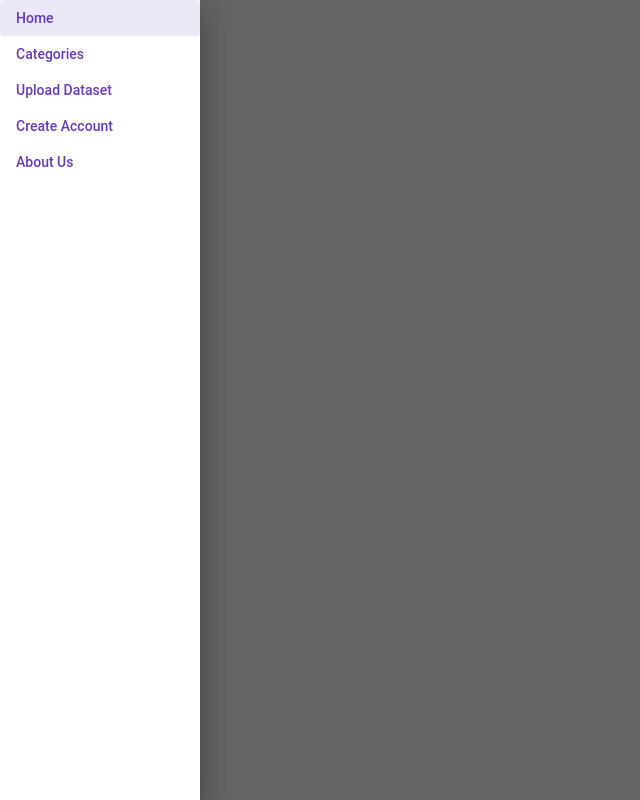
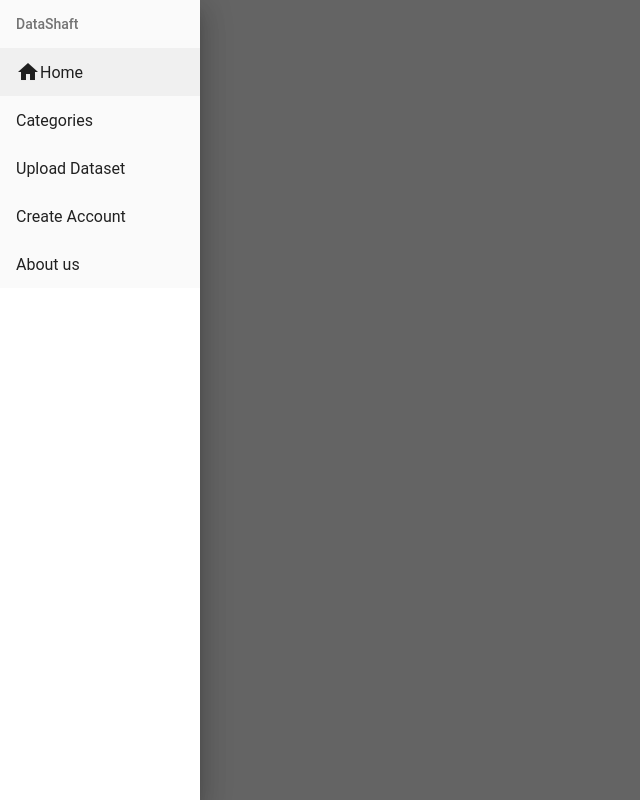
Before and after one commit to SavidyaXCVIII/Data-Visualization-and-Prediction-Portal, an Angular app in the folder frontend-sdgp/: page / in a window 1280 px wide. Both pictures are taken after a click on the button "menu". Shown: the whole page, without its empty margins (0-640 px from the left). Built offline with nearby package versions, Linux system fonts and the light colour scheme.

Commit message:
+ Fixed Routing for Home, About us, Category pages

```diff
--- a/frontend-sdgp/src/app/app-routing.module.ts
+++ b/frontend-sdgp/src/app/app-routing.module.ts
@@ -4,21 +4,32 @@ import {CategoryComponent} from "./modules/home/pages/category/category.componen
 
 
 const routes: Routes = [
-  {
-    path:'category',
-    loadChildren: './modules/search/search.module#SearchModule'
-  },
+
   {
     path:'home',
     loadChildren: './modules/home/home.module#HomeModule',
 
   },
   {
-    path:'about-us',
-    loadChildren: './modules/pages/aboutus/aboutus.module#AboutUsModule',
-
+    path: 'account',
+    loadChildren: '/modules/account/account.module#AccountModule'
   },
-
+  {
+    path: 'feature-prediction',
+    loadChildren: '/modules/featurePrediction/featurePrediction.module#FeaturePredictionModule'
+  },
+  {
+    path: 'search',
+    loadChildren: '/modules/search/search.module#SearchModule'
+  },
+  {
+    path: 'upload-dataset',
+    loadChildren: '/modules/uploaddataset/uploaddataset.module#UploadDatasetModule'
+  },
+  {
+    path: 'view-graph',
+    loadChildren: '/modules/viewGraph/viewGraph.module#ViewGraphModule'
+  },
   {
     path: '',
     redirectTo: '',
--- a/frontend-sdgp/src/app/app.component.html
+++ b/frontend-sdgp/src/app/app.component.html
@@ -2,11 +2,22 @@
 
   <mat-drawer-container class="container" autosize>
     <mat-drawer #drawer class="sidenav">
-      <button mat-button color="primary" routerLink="/home">Home</button>
-      <button mat-button color="primary" routerLink="/category">Categories</button>
-      <button mat-button color="primary" routerLink="/upload-dataset">Upload Dataset</button>
-      <button mat-button color="primary" routerLink="/create-account">Create Account</button>
-      <button mat-button color="primary" routerLink="/about-us">About Us</button>
+      <mat-sidenav-container>
+
+          <mat-nav-list>
+
+            <h2 matSubheader> DataShaft </h2>
+
+            <a mat-list-item  routerLink="/home" ><mat-icon>home</mat-icon>Home</a>
+            <a mat-list-item  routerLink="/home/category" >Categories</a>
+            <a mat-list-item  routerLink="/upload-dataset" >Upload Dataset</a>
+            <a mat-list-item  routerLink="/upload-dataset" >Create Account</a>
+            <a mat-list-item  routerLink="/home/aboutus" >About us</a>
+
+          </mat-nav-list>
+
+
+      </mat-sidenav-container>
 
     </mat-drawer>
 
--- a/frontend-sdgp/src/app/app.module.ts
+++ b/frontend-sdgp/src/app/app.module.ts
@@ -8,6 +8,7 @@ import {BrowserAnimationsModule} from "@angular/platform-browser/animations";
 import {MatButtonModule} from "@angular/material/button";
 import {MatIconModule} from "@angular/material/icon";
 import {MatToolbarModule} from "@angular/material/toolbar";
+import {MatListModule} from "@angular/material/list";
 
 @NgModule({
   declarations: [
@@ -20,7 +21,8 @@ import {MatToolbarModule} from "@angular/material/toolbar";
     BrowserAnimationsModule,
     MatButtonModule,
     MatIconModule,
-    MatToolbarModule
+    MatToolbarModule,
+    MatListModule
   ],
   providers: [],
   bootstrap: [AppComponent]
--- a/frontend-sdgp/src/app/modules/account/account-routing.module.ts
+++ b/frontend-sdgp/src/app/modules/account/account-routing.module.ts
@@ -1,12 +1,12 @@
 import { NgModule } from '@angular/core';
 import { Routes, RouterModule } from '@angular/router';
 import {CreateAccountComponent} from "./create-account/create-account.component";
+import {LandingCoverComponent} from "../home/components/landing-cover/landing-cover.component";
 
 
 const routes: Routes = [
   {
-    path: '',
-    component: CreateAccountComponent
+
   }
 ];
 
--- a/frontend-sdgp/src/app/modules/home/components/landing-cover/landing-cover.component.css
+++ b/frontend-sdgp/src/app/modules/home/components/landing-cover/landing-cover.component.css
@@ -7,9 +7,9 @@
 
 .main-title {
   color: black;
-  font-family: Impact;
+  font-family: Impact, sans-serif;
   font-size: 60px;
   position: absolute;
   top: 25%;
-  left: 16%;
+  margin: 5%;
 }
--- a/frontend-sdgp/src/app/modules/home/components/landing-cover/landing-cover.component.html
+++ b/frontend-sdgp/src/app/modules/home/components/landing-cover/landing-cover.component.html
@@ -1,3 +1,3 @@
 <div class="main-heading">
-  <div class="main-title">Data Visualization Portal</div>
+  <div class="main-title">Data Visualization & Prediction Portal</div>
 </div>
--- a/frontend-sdgp/src/app/modules/home/home-routing.module.ts
+++ b/frontend-sdgp/src/app/modules/home/home-routing.module.ts
@@ -11,8 +11,12 @@ const routes: Routes = [
     component: LandingCoverComponent,
   },
   {
-    path: '/aboutus',
+    path: 'aboutus',
     component: AboutUsComponent
+  },
+  {
+    path: 'category',
+    component: CategoryComponent
   }
 
 ];
--- a/frontend-sdgp/src/app/modules/search/search-routing.module.ts
+++ b/frontend-sdgp/src/app/modules/search/search-routing.module.ts
@@ -1,8 +1,14 @@
 import { NgModule } from '@angular/core';
 import { Routes, RouterModule } from '@angular/router';
+import {SearchDatasetComponent} from "./search-dataset/search-dataset.component";
 
 
-const routes: Routes = [];
+const routes: Routes = [
+  {
+    path: '',
+    component: SearchDatasetComponent
+  }
+];
 
 @NgModule({
   imports: [RouterModule.forChild(routes)],
```
